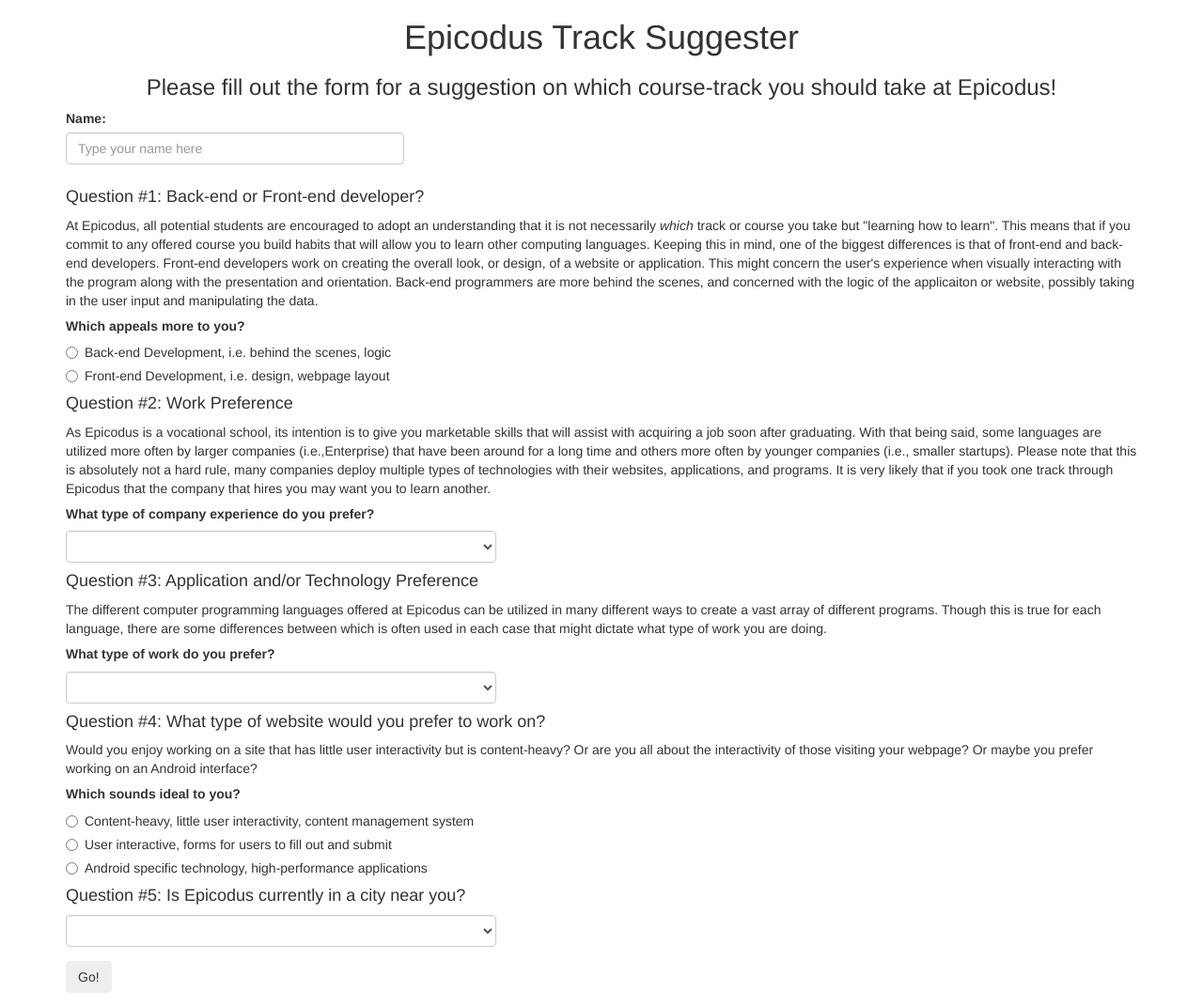
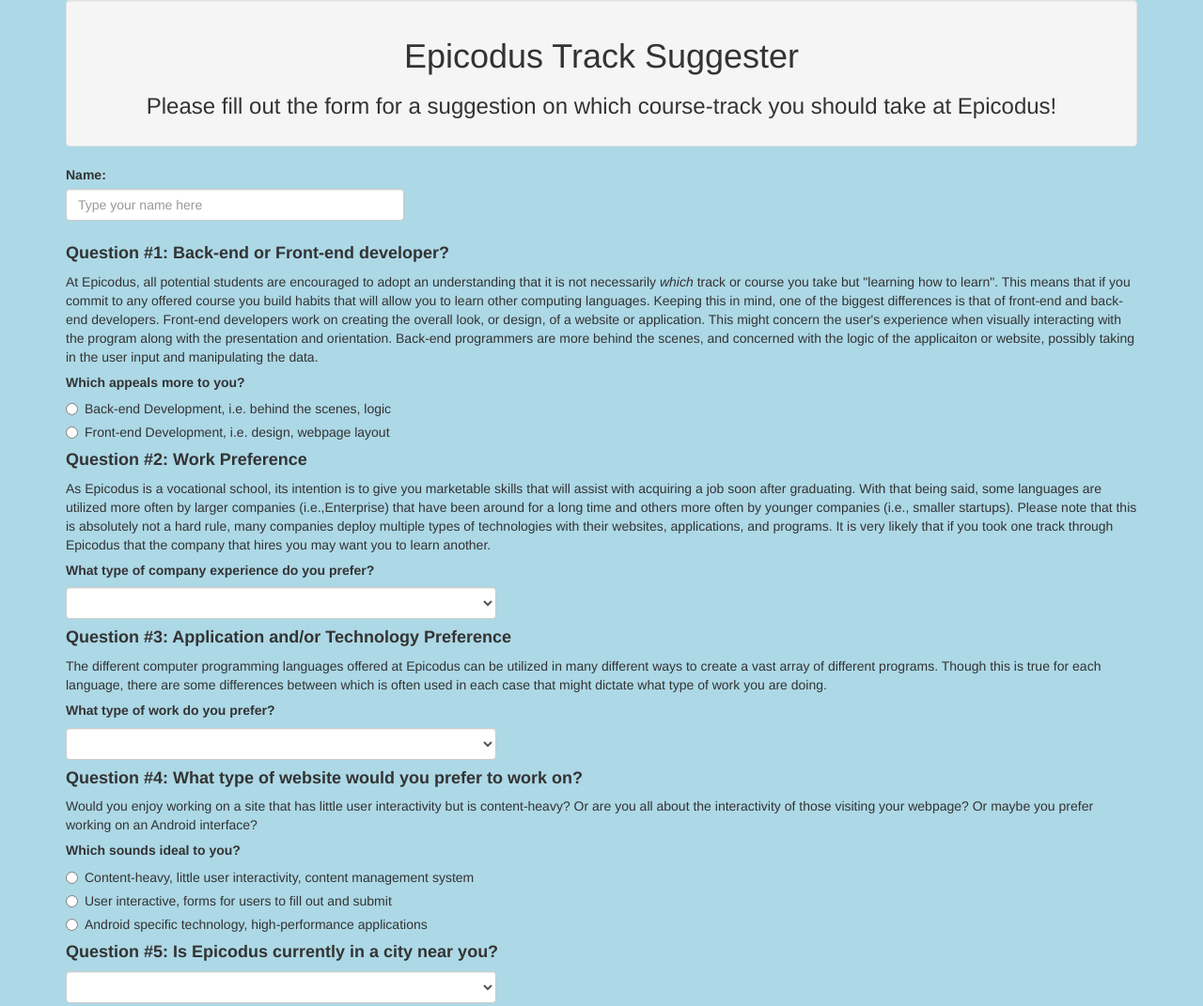
Before and after one commit to philip-putnam/track-suggester, a plain HTML site: page index.html in a window 1280 px wide. Shown: the top 1071 px of the page at 94% size. Drawn offline with Linux system fonts and the light colour scheme.

Commit message:
add styling to styles.css, including button margin, background color, and put header in a well class

```diff
--- a/css/styles.css
+++ b/css/styles.css
@@ -1,5 +1,13 @@
+body {
+  background-color: lightblue;
+}
+
 header {
   text-align: center;
+}
+
+h4 {
+  font-weight: 800;
 }
 
 .shown {
@@ -9,3 +17,7 @@
 .hidden {
   display: none;
 }
+
+.container {
+  margin-bottom: 10px;
+}
--- a/index.html
+++ b/index.html
@@ -10,10 +10,12 @@
 
   <body>
     <div class="container">
+      <div class="well">
         <header>
           <h1>Epicodus Track Suggester</h1>
           <h3>Please fill out the form for a suggestion on which course-track you should take at Epicodus!</h3>
         </header>
+      </div>
 
       <div id="blank">
         <form>
--- a/js/scripts.js
+++ b/js/scripts.js
@@ -60,7 +60,7 @@
     $(".question4").text(question4Input);
     $(".question5").text(question5Input);
 
-    $("#blank").removeClass();
+    // $("#blank").removeClass();
     $("#blank").hide();
 
     $("#results").removeClass();
@@ -100,8 +100,6 @@
       $("#seattle").addClass(".shown");
     }
 
-
-
     event.preventDefault();
   });
 });
```
Lines whose indentation alone changed are shown as unchanged.
